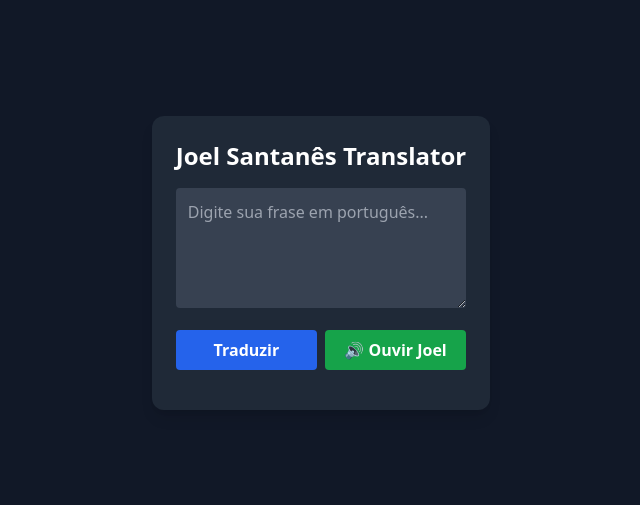
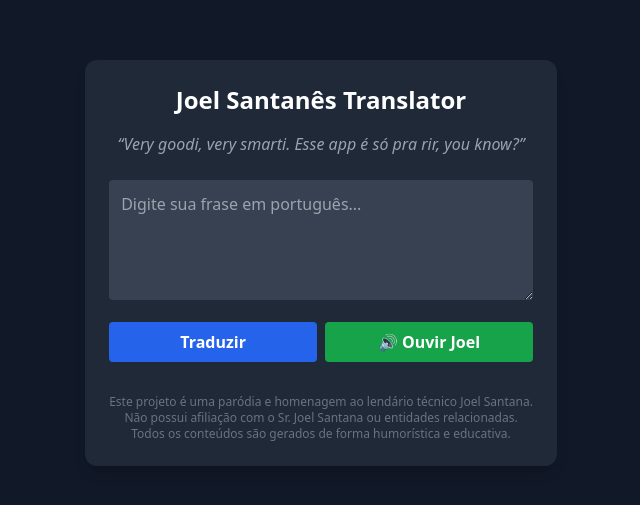
Before and after one commit to steffencrespo/joelsantanes.js, a Vue app in the folder frontend/: page / in a window 1280 px wide. Shown: the part 137-642 px from the top of the page, without its empty margins (319-959 px from the left). Built offline with nearby package versions, Linux system fonts and the light colour scheme.

Commit message:
feat: adds disclaimer, header, meta tags and social preview image

```diff
--- a/frontend/index.html
+++ b/frontend/index.html
@@ -1,6 +1,16 @@
 <!DOCTYPE html>
 <html lang="en">
 <head>
+    <meta name="description" content="Tradutor Joelístico de Português para o 'inglês com sotaque Joel Santana'. Paródia divertida e nostálgica."/>
+    <meta name="keywords" content="joel santana, tradutor meme, joel translator, inglês com sotaque, paródia, futebol, copa, meme brasileiro"/>
+    <meta name="author" content="Leo Steffen"/>
+    <meta name="robots" content="index, follow"/>
+    <meta name="theme-color" content="#1f2937"/>
+    <meta property="og:title" content="Joel Santanês Translator" />
+    <meta property="og:description" content="Tradutor Joelístico de Português para o 'inglês com sotaque Joel Santana'. Very goodi, very smarti!" />
+    <meta property="og:image" content="https://steffencrespo.github.io/joelsantanes.js/social-preview.png" />
+    <meta property="og:url" content="https://steffencrespo.github.io/joelsantanes.js/" />
+    <meta property="og:type" content="website" />
     <meta charset="UTF-8" />
     <link rel="icon" href="/favicon.ico" />
     <meta name="viewport" content="width=device-width, initial-scale=1.0" />
--- a/frontend/src/App.vue
+++ b/frontend/src/App.vue
@@ -1,6 +1,9 @@
 <template>
   <div class="max-w-2xl w-full p-6 bg-gray-800 rounded-xl shadow-lg">
     <h1 class="text-2xl font-bold mb-4 text-center">Joel Santanês Translator</h1>
+    <p class="text-center italic text-gray-400 mb-6">
+      “Very goodi, very smarti. Esse app é só pra rir, you know?”
+    </p>
     <textarea
       v-model="inputText"
       class="w-full p-3 rounded bg-gray-700 text-white mb-4"
@@ -24,6 +27,11 @@
     <div v-if="outputText" class="bg-gray-700 p-3 rounded">
       <p>{{ outputText }}</p>
     </div>
+    <footer class="mt-8 text-xs text-center text-gray-500">
+      Este projeto é uma paródia e homenagem ao lendário técnico Joel Santana. <br />
+      Não possui afiliação com o Sr. Joel Santana ou entidades relacionadas.<br />
+      Todos os conteúdos são gerados de forma humorística e educativa.
+    </footer>
   </div>
 </template>
 
--- a/frontend/src/joelify.js
+++ b/frontend/src/joelify.js
@@ -86,6 +86,7 @@ const regexps = [
     // Tempo e datas
     [/\bhoje\b/gi, "tchudê"],
     [/\bontem\b/gi, "iéixterdê"],
+    [/\bamanhã\b/gi, "txumórow"],
     [/\bcedo\b/gi, "véri cedo"],
 
     // Extras e expressões
```
Also changed, not shown: 1 other file (tests, documents, lock files or other folders). Lines whose indentation alone changed are shown as unchanged.
